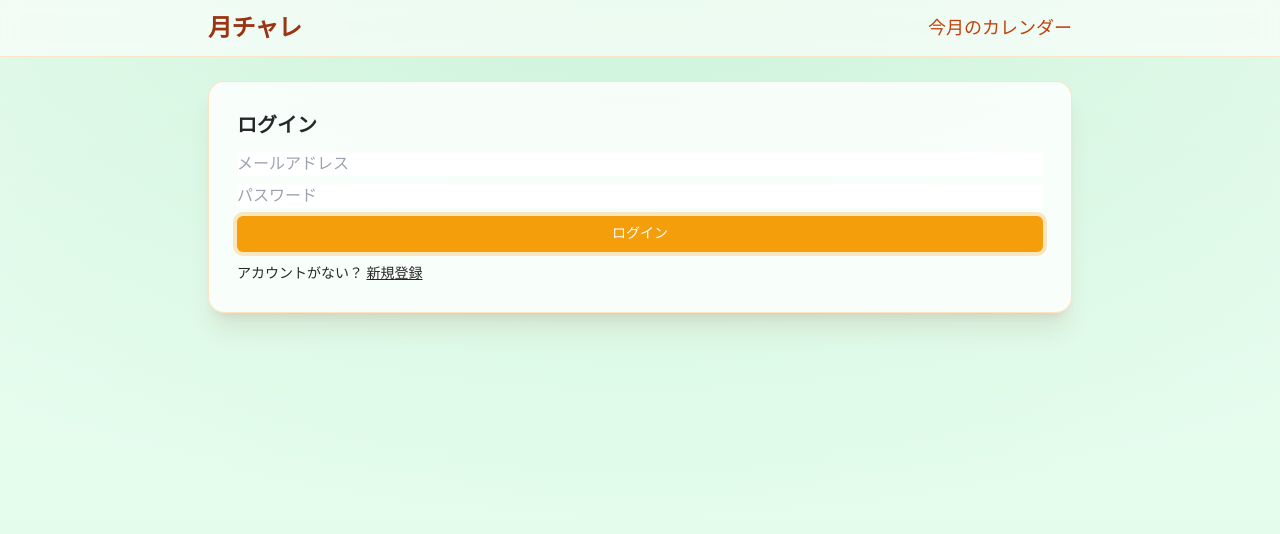
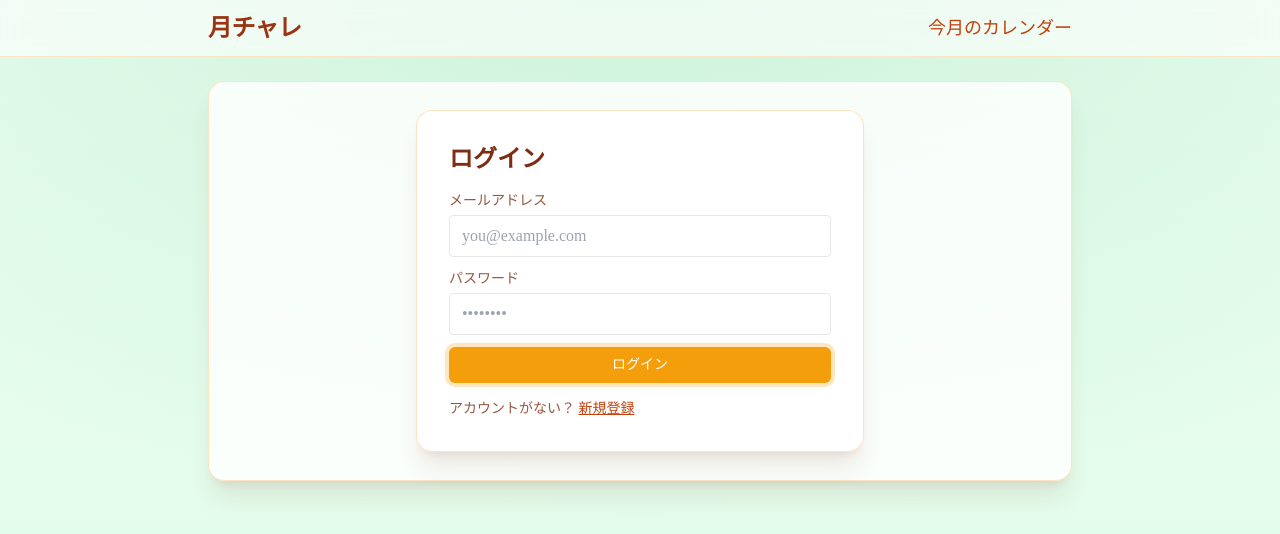
Before and after one commit to takemegane/month-challenge, a Next.js app in the folder auth-app/: page /auth/sign-in in a window 1280 px wide. Shown: the top 534 px of the page. Built offline with nearby package versions, Linux system fonts and the light colour scheme.

Commit message:
style(auth-app): polish auth pages to match existing UI theme (colors, buttons, layout)

```diff
--- a/auth-app/app/auth/sign-in/page.tsx
+++ b/auth-app/app/auth/sign-in/page.tsx
@@ -14,15 +14,25 @@ export default function SignIn() {
     if (res.ok) location.href = "/calendar"; else setMsg(j.error || "失敗しました");
   }
   return (
-    <div className="card"><div className="card-body">
-      <h1 style={{ fontWeight: 600, fontSize: 20 }}>ログイン</h1>
-      <form onSubmit={onSubmit} className="mt-3" style={{ display: 'grid', gap: 8 }}>
-        <input className="input" placeholder="メールアドレス" value={email} onChange={e=>setEmail(e.target.value)} />
-        <input className="input" placeholder="パスワード" type="password" value={password} onChange={e=>setPassword(e.target.value)} />
-        <button className="btn btn-primary">ログイン</button>
-      </form>
-      {msg && <div className="mt-2" style={{ color: '#b45309' }}>{msg}</div>}
-      <div className="mt-3 text-sm">アカウントがない？ <Link href={"/auth/sign-up" as Route} className="underline">新規登録</Link></div>
-    </div></div>
+    <div className="max-w-md mx-auto">
+      <div className="rounded-2xl border border-orange-200/70 bg-white/90 shadow-xl shadow-orange-900/10">
+        <div className="p-6 sm:p-8">
+          <h1 className="text-2xl font-semibold text-orange-900">ログイン</h1>
+          <form onSubmit={onSubmit} className="mt-4 grid gap-3">
+            <div className="grid gap-1">
+              <label className="text-sm text-orange-900/80">メールアドレス</label>
+              <input className="border rounded px-3 py-2 w-full focus:outline-none focus:ring-2 focus:ring-orange-300" placeholder="you@example.com" value={email} onChange={e=>setEmail(e.target.value)} />
+            </div>
+            <div className="grid gap-1">
+              <label className="text-sm text-orange-900/80">パスワード</label>
+              <input className="border rounded px-3 py-2 w-full focus:outline-none focus:ring-2 focus:ring-orange-300" placeholder="••••••••" type="password" value={password} onChange={e=>setPassword(e.target.value)} />
+            </div>
+            <button className="btn-primary rounded px-4 py-2">ログイン</button>
+          </form>
+          {msg && <div className="mt-3 text-sm text-orange-900/80">{msg}</div>}
+          <div className="mt-4 text-sm text-orange-900/80">アカウントがない？ <Link href={"/auth/sign-up" as Route} className="text-orange-700 underline">新規登録</Link></div>
+        </div>
+      </div>
+    </div>
   );
 }
--- a/auth-app/app/auth/sign-up/page.tsx
+++ b/auth-app/app/auth/sign-up/page.tsx
@@ -15,16 +15,29 @@ export default function SignUp() {
     if (res.ok) location.href = "/calendar"; else setMsg(j.error || "失敗しました");
   }
   return (
-    <div className="card"><div className="card-body">
-      <h1 style={{ fontWeight: 600, fontSize: 20 }}>新規登録</h1>
-      <form onSubmit={onSubmit} className="mt-3" style={{ display: 'grid', gap: 8 }}>
-        <input className="input" placeholder="メールアドレス" value={email} onChange={e=>setEmail(e.target.value)} />
-        <input className="input" placeholder="表示名（ユーザー名）" value={name} onChange={e=>setName(e.target.value)} />
-        <input className="input" placeholder="パスワード" type="password" value={password} onChange={e=>setPassword(e.target.value)} />
-        <button className="btn btn-primary">登録</button>
-      </form>
-      {msg && <div className="mt-2" style={{ color: '#b45309' }}>{msg}</div>}
-      <div className="mt-3 text-sm">すでにアカウントあり？ <Link href={"/auth/sign-in" as Route} className="underline">ログイン</Link></div>
-    </div></div>
+    <div className="max-w-md mx-auto">
+      <div className="rounded-2xl border border-orange-200/70 bg-white/90 shadow-xl shadow-orange-900/10">
+        <div className="p-6 sm:p-8">
+          <h1 className="text-2xl font-semibold text-orange-900">新規登録</h1>
+          <form onSubmit={onSubmit} className="mt-4 grid gap-3">
+            <div className="grid gap-1">
+              <label className="text-sm text-orange-900/80">メールアドレス</label>
+              <input className="border rounded px-3 py-2 w-full focus:outline-none focus:ring-2 focus:ring-orange-300" placeholder="you@example.com" value={email} onChange={e=>setEmail(e.target.value)} />
+            </div>
+            <div className="grid gap-1">
+              <label className="text-sm text-orange-900/80">表示名（ユーザー名）</label>
+              <input className="border rounded px-3 py-2 w-full focus:outline-none focus:ring-2 focus:ring-orange-300" placeholder="山田太郎" value={name} onChange={e=>setName(e.target.value)} />
+            </div>
+            <div className="grid gap-1">
+              <label className="text-sm text-orange-900/80">パスワード</label>
+              <input className="border rounded px-3 py-2 w-full focus:outline-none focus:ring-2 focus:ring-orange-300" placeholder="8文字以上" type="password" value={password} onChange={e=>setPassword(e.target.value)} />
+            </div>
+            <button className="btn-primary rounded px-4 py-2">登録</button>
+          </form>
+          {msg && <div className="mt-3 text-sm text-orange-900/80">{msg}</div>}
+          <div className="mt-4 text-sm text-orange-900/80">すでにアカウントあり？ <Link href={"/auth/sign-in" as Route} className="text-orange-700 underline">ログイン</Link></div>
+        </div>
+      </div>
+    </div>
   );
 }
```
